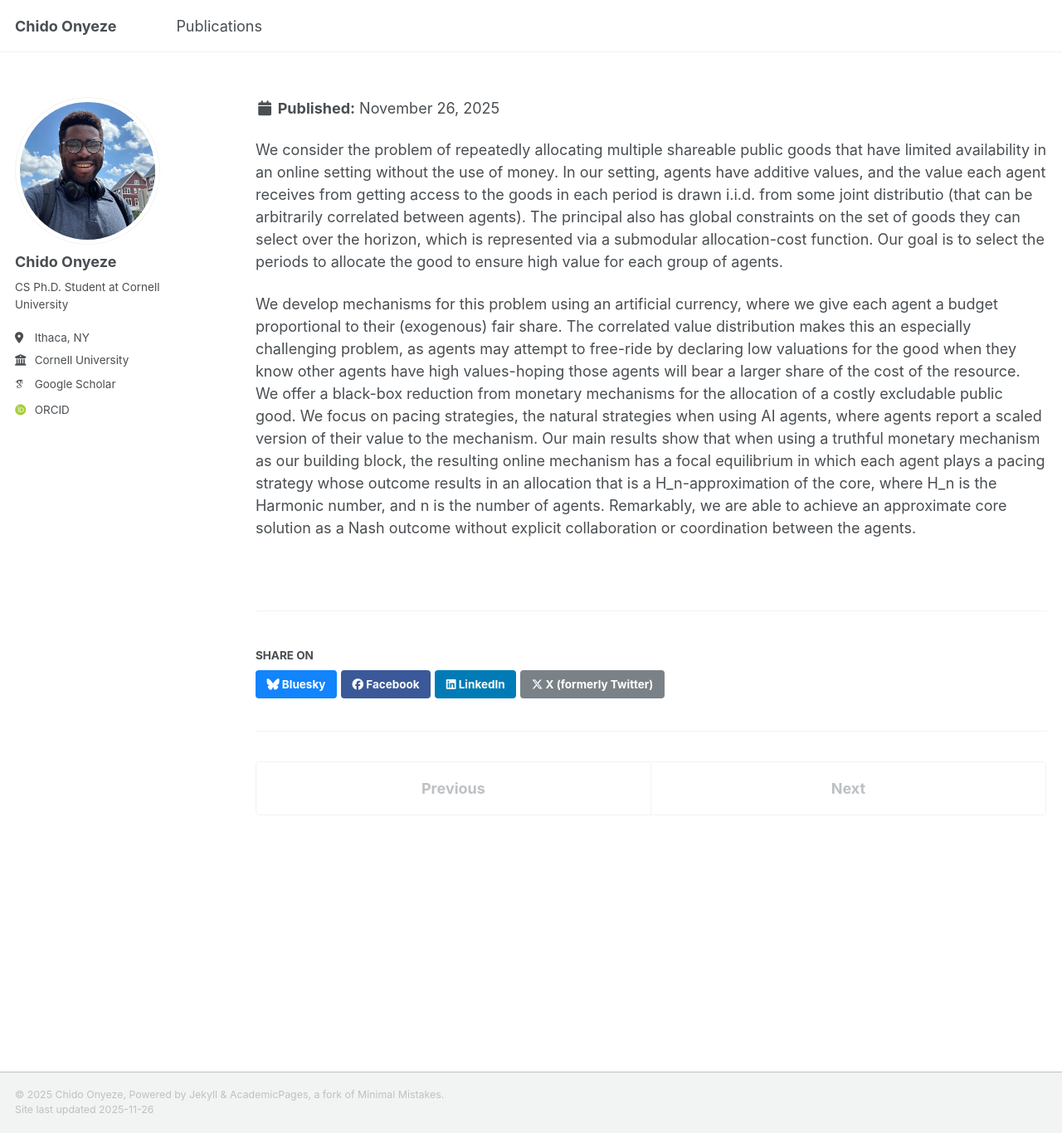
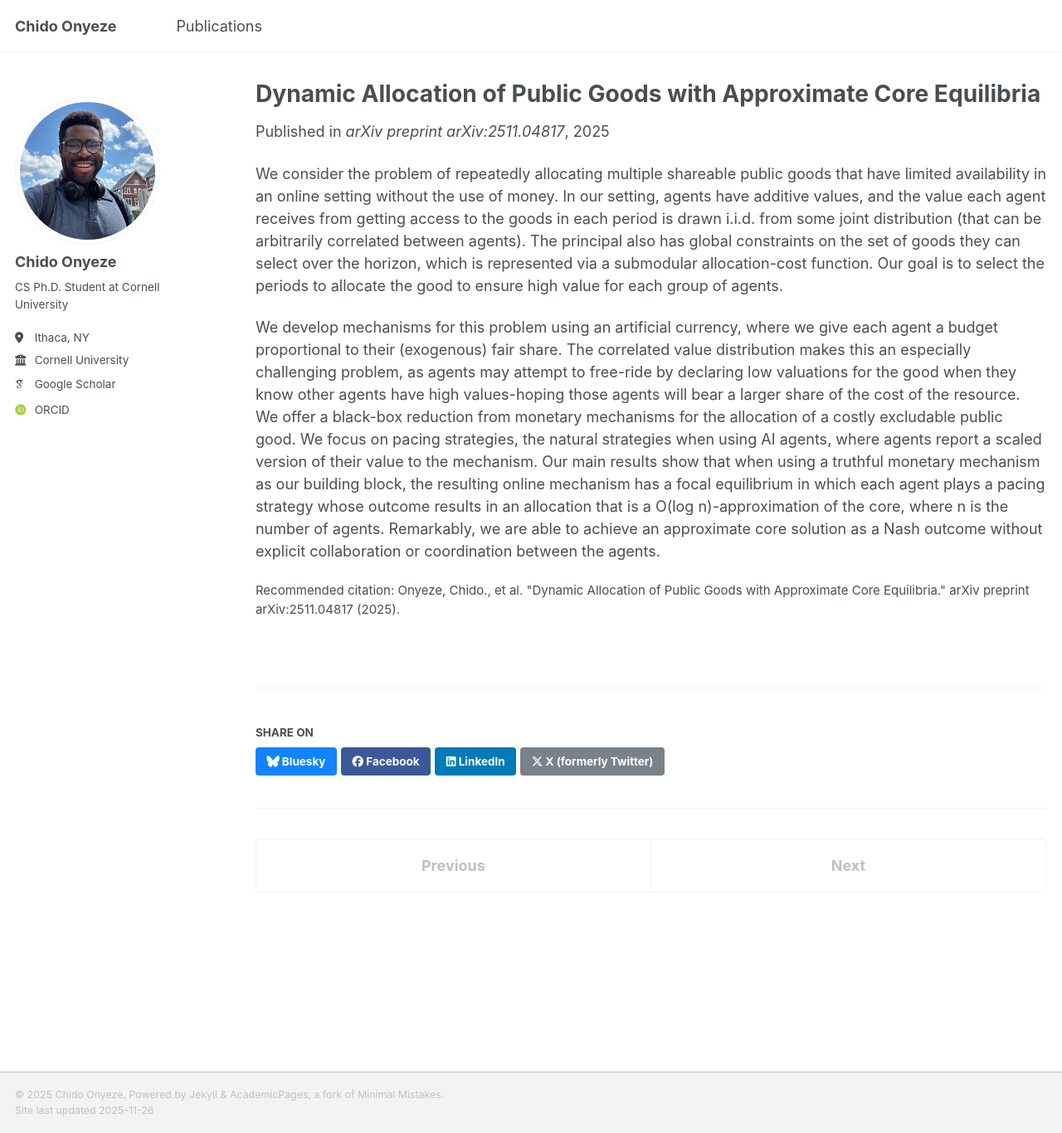
Before and after one commit to ChidoAOnyeze/chidoaonyeze.github.io, a Jekyll site: the page built from _publications/2025-11-10-dynamic_allocation_of_public_goods.md, in a window 1280 px wide and 1366 px high. Shown: the whole window at 83% size. Built offline with Jekyll 4.4.1, drawn with Linux system fonts in a browser that asks for light colours; some web fonts are replaced; a script that is not in the unit is left out.

Commit message:
Fix error

```diff
--- a/_publications/2025-11-10-dynamic_allocation_of_public_goods.md
+++ b/_publications/2025-11-10-dynamic_allocation_of_public_goods.md
@@ -13,8 +13,8 @@ excerpt: 'In this paper, we investigate the problem of allocating a public good
 # slidesurl: 'http://academicpages.github.io/files/slides1.pdf'
 # paperurl: 'http://academicpages.github.io/files/paper1.pdf'
 # bibtexurl: 'http://academicpages.github.io/files/bibtex1.bib'
-citation: 'Onyeze, Chido., et al. "Dynamic Allocation of Public Goods with Approximate Core Equilibria." arXiv preprint arXiv:2511.04817 (2025).
+citation: 'Onyeze, Chido., et al. "Dynamic Allocation of Public Goods with Approximate Core Equilibria." arXiv preprint arXiv:2511.04817 (2025).'
 ---
-We consider the problem of repeatedly allocating multiple shareable public goods that have limited availability in an online setting without the use of money. In our setting, agents have additive values, and the value each agent receives from getting access to the goods in each period is drawn i.i.d. from some joint distributio (that can be arbitrarily correlated between agents). The principal also has global constraints on the set of goods they can select over the horizon, which is represented via a submodular allocation-cost function. Our goal is to select the periods to allocate the good to ensure high value for each group of agents.
+We consider the problem of repeatedly allocating multiple shareable public goods that have limited availability in an online setting without the use of money. In our setting, agents have additive values, and the value each agent receives from getting access to the goods in each period is drawn i.i.d. from some joint distribution (that can be arbitrarily correlated between agents). The principal also has global constraints on the set of goods they can select over the horizon, which is represented via a submodular allocation-cost function. Our goal is to select the periods to allocate the good to ensure high value for each group of agents.
 
-We develop mechanisms for this problem using an artificial currency, where we give each agent a budget proportional to their (exogenous) fair share. The correlated value distribution makes this an especially challenging problem, as agents may attempt to free-ride by declaring low valuations for the good when they know other agents have high values-hoping those agents will bear a larger share of the cost of the resource. We offer a black-box reduction from monetary mechanisms for the allocation of a costly excludable public good. We focus on pacing strategies, the natural strategies when using AI agents, where agents report a scaled version of their value to the mechanism. Our main results show that when using a truthful monetary mechanism as our building block, the resulting online mechanism has a focal equilibrium in which each agent plays a pacing strategy whose outcome results in an allocation that is a H_n-approximation of the core, where H_n is the Harmonic number, and n is the number of agents. Remarkably, we are able to achieve an approximate core solution as a Nash outcome without explicit collaboration or coordination between the agents.
+We develop mechanisms for this problem using an artificial currency, where we give each agent a budget proportional to their (exogenous) fair share. The correlated value distribution makes this an especially challenging problem, as agents may attempt to free-ride by declaring low valuations for the good when they know other agents have high values-hoping those agents will bear a larger share of the cost of the resource. We offer a black-box reduction from monetary mechanisms for the allocation of a costly excludable public good. We focus on pacing strategies, the natural strategies when using AI agents, where agents report a scaled version of their value to the mechanism. Our main results show that when using a truthful monetary mechanism as our building block, the resulting online mechanism has a focal equilibrium in which each agent plays a pacing strategy whose outcome results in an allocation that is a O(log n)-approximation of the core, where n is the number of agents. Remarkably, we are able to achieve an approximate core solution as a Nash outcome without explicit collaboration or coordination between the agents.
```
Also changed, not shown: 1 other file.
